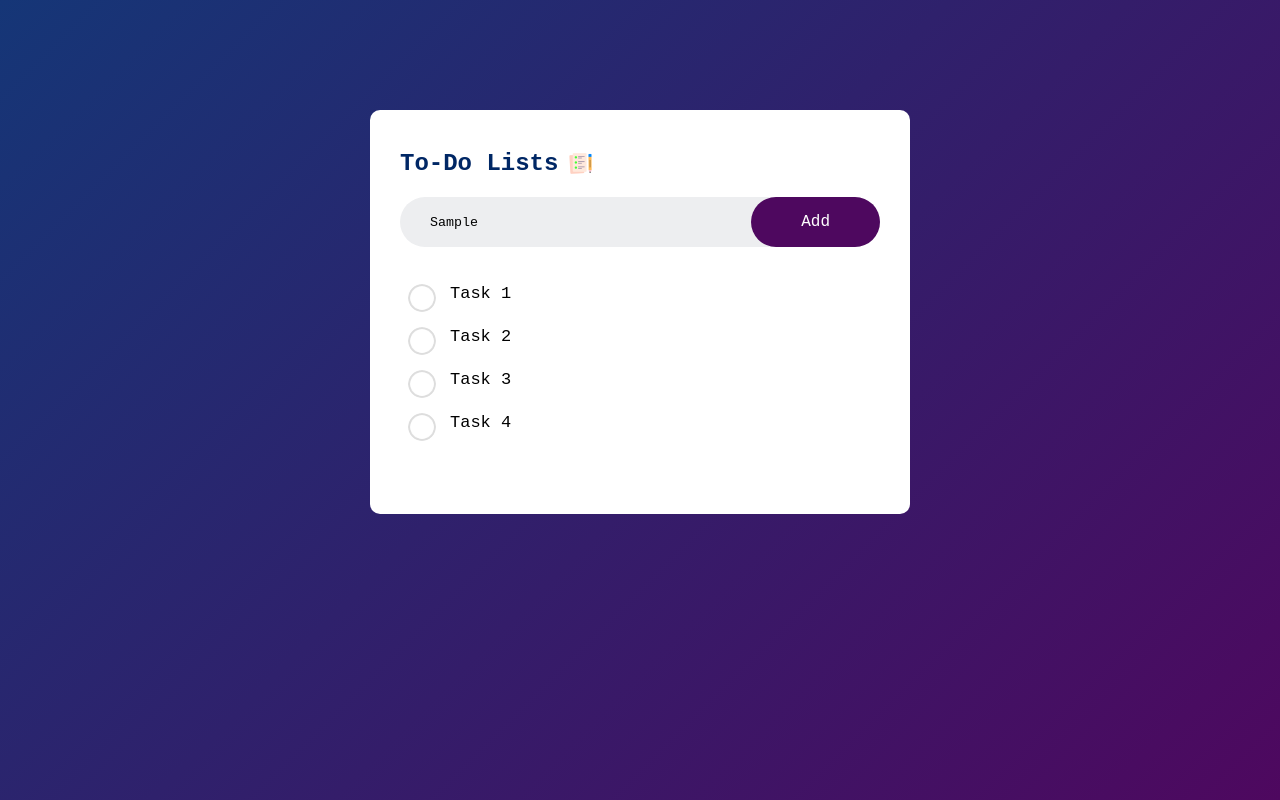
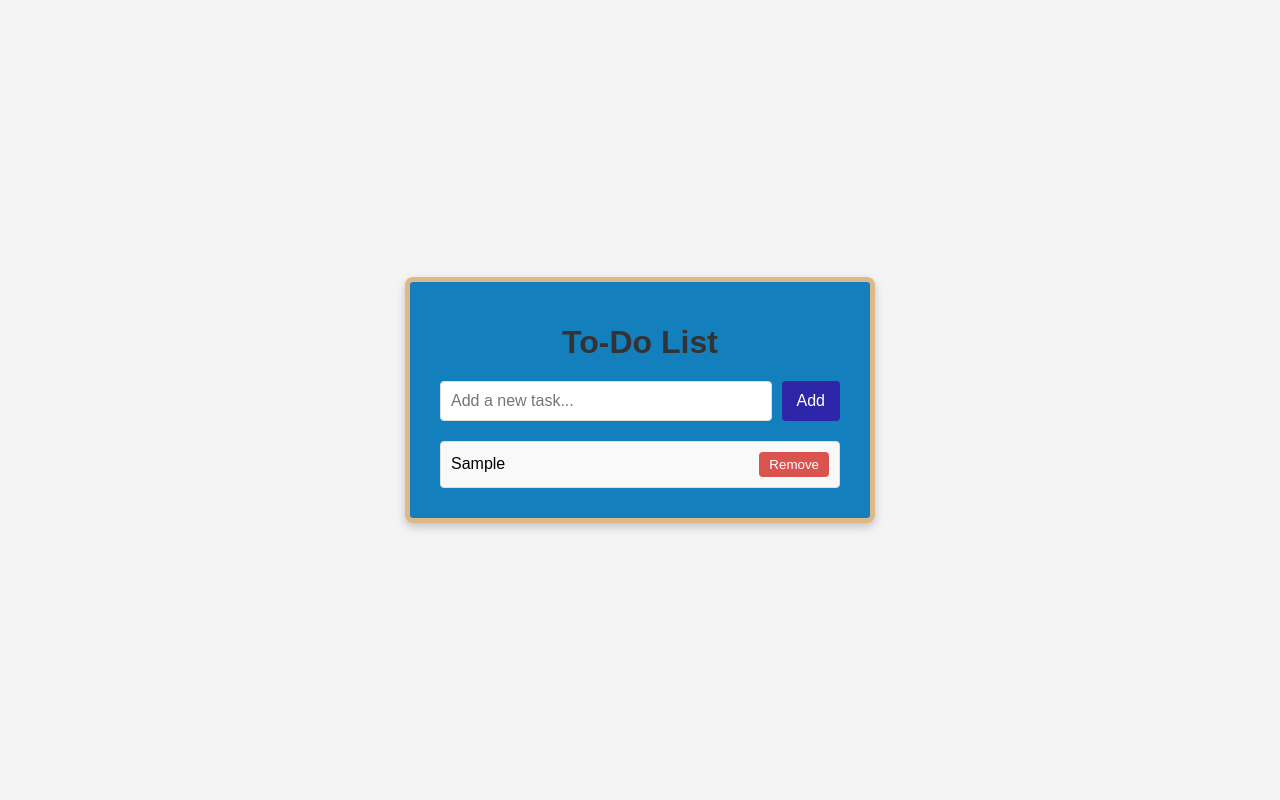
Before and after one commit to dpallab/To-Do-List-App, a plain HTML site: page index.html in a window 1280 px wide. Both pictures are taken after typing "Sample" into the empty fields and a click on the button "Add". Drawn offline with Linux system fonts and the light colour scheme.

Commit message:
add second project

```diff
--- a/index.html
+++ b/index.html
@@ -3,25 +3,18 @@
 <head>
     <meta charset="UTF-8">
     <meta name="viewport" content="width=device-width, initial-scale=1.0">
-    <title>To-Do Website</title>
-    <link rel="stylesheet" href="To_do.css">
+    <title>To-Do List</title>
+    <link rel="stylesheet" href="style.css">
 </head>
 <body>
     <div class="container">
-        <div class="todo">
-            <h2>To-Do Lists<img src="Images/icon.png" alt=""></h2>
-            <div class="row">
-                <input type="text" id="input-box" placeholder="Add Your Text">
-                <button id="add-button" onclick="add()">Add</button>
-            </div>
-            <ul id="list-container">
-                <li>Task 1</li>
-                <li>Task 2</li>
-                <li>Task 3</li>
-                <li>Task 4</li>
-            </ul>
+        <h1>To-Do List</h1>
+        <div class="input-section">
+            <input type="text" id="task-input" placeholder="Add a new task..." />
+            <button id="add-task-btn">Add</button>
         </div>
+        <ul id="task-list"></ul>
     </div>
+    <script src="script.js"></script>
 </body>
-<script src="To_Do.js"></script>
 </html>
--- /dev/null
+++ b/script.js
@@ -0,0 +1,46 @@
+// Select DOM elements
+const taskInput = document.getElementById('task-input');
+const addTaskBtn = document.getElementById('add-task-btn');
+const taskList = document.getElementById('task-list');
+
+// Function to add a new task
+function addTask() {
+    const taskText = taskInput.value.trim();
+
+    if (taskText === "") {
+        alert("Please Enter a Task !!!!!!!!");
+        return;
+    }
+
+    // Create list item
+    const taskItem = document.createElement('li');
+    taskItem.classList.add('task-item');
+
+    // Add task text
+    taskItem.innerHTML = `
+        <span>${taskText}</span>
+        <button onclick="removeTask(this)">Remove</button>
+    `;
+
+    // Append task to list
+    taskList.appendChild(taskItem);
+
+    // Clear input
+    taskInput.value = "";
+}
+
+// Function to remove a task
+function removeTask(button) {
+    const taskItem = button.parentElement;
+    taskList.removeChild(taskItem);
+}
+
+// Event Listener for the Add Button
+addTaskBtn.addEventListener('click', addTask);
+
+// Event Listener for Enter key in the input field
+taskInput.addEventListener('keyup', (event) => {
+    if (event.key === "Enter") {
+        addTask();
+    }
+});
--- /dev/null
+++ b/style.css
@@ -0,0 +1,91 @@
+/* General Reset */
+body {
+    font-family: Arial, sans-serif;
+    margin: 0;
+    padding: 0;
+    background-color: #f4f4f4;
+    display: flex;
+    justify-content: center;
+    align-items: center;
+    height: 100vh;
+}
+
+/* Container Styling */
+.container {
+    background: #147fbd;
+    padding: 20px 30px;
+    border-radius: 8px;
+    box-shadow: 0 4px 10px rgba(0, 0, 0, 0.2);
+    width: 100%;
+    max-width: 400px;
+    border: 5px solid burlywood;
+}
+
+/* Heading */
+h1 {
+    text-align: center;
+    margin-bottom: 20px;
+    color: #333;
+}
+
+/* Input Section */
+.input-section {
+    display: flex;
+    gap: 10px;
+    margin-bottom: 20px;
+}
+
+#task-input {
+    flex: 1;
+    padding: 10px;
+    border: 1px solid #ddd;
+    border-radius: 4px;
+    font-size: 16px;
+}
+
+#add-task-btn {
+    background-color: #2e26a9;
+    color: #fff;
+    border: none;
+    padding: 10px 15px;
+    border-radius: 4px;
+    cursor: pointer;
+    font-size: 16px;
+    transition: background 0.3s;
+}
+
+#add-task-btn:hover {
+    background-color: #4cae4c;
+}
+
+/* Task List */
+#task-list {
+    list-style: none;
+    padding: 0;
+    margin: 0;
+}
+
+.task-item {
+    background: #f9f9f9;
+    padding: 10px;
+    border: 1px solid #ddd;
+    border-radius: 4px;
+    display: flex;
+    justify-content: space-between;
+    align-items: center;
+    margin-bottom: 10px;
+}
+
+.task-item button {
+    background-color: #d9534f;
+    color: white;
+    border: none;
+    padding: 5px 10px;
+    border-radius: 4px;
+    cursor: pointer;
+    transition: background 0.3s;
+}
+
+.task-item button:hover {
+    background-color: #c9302c;
+}
```
